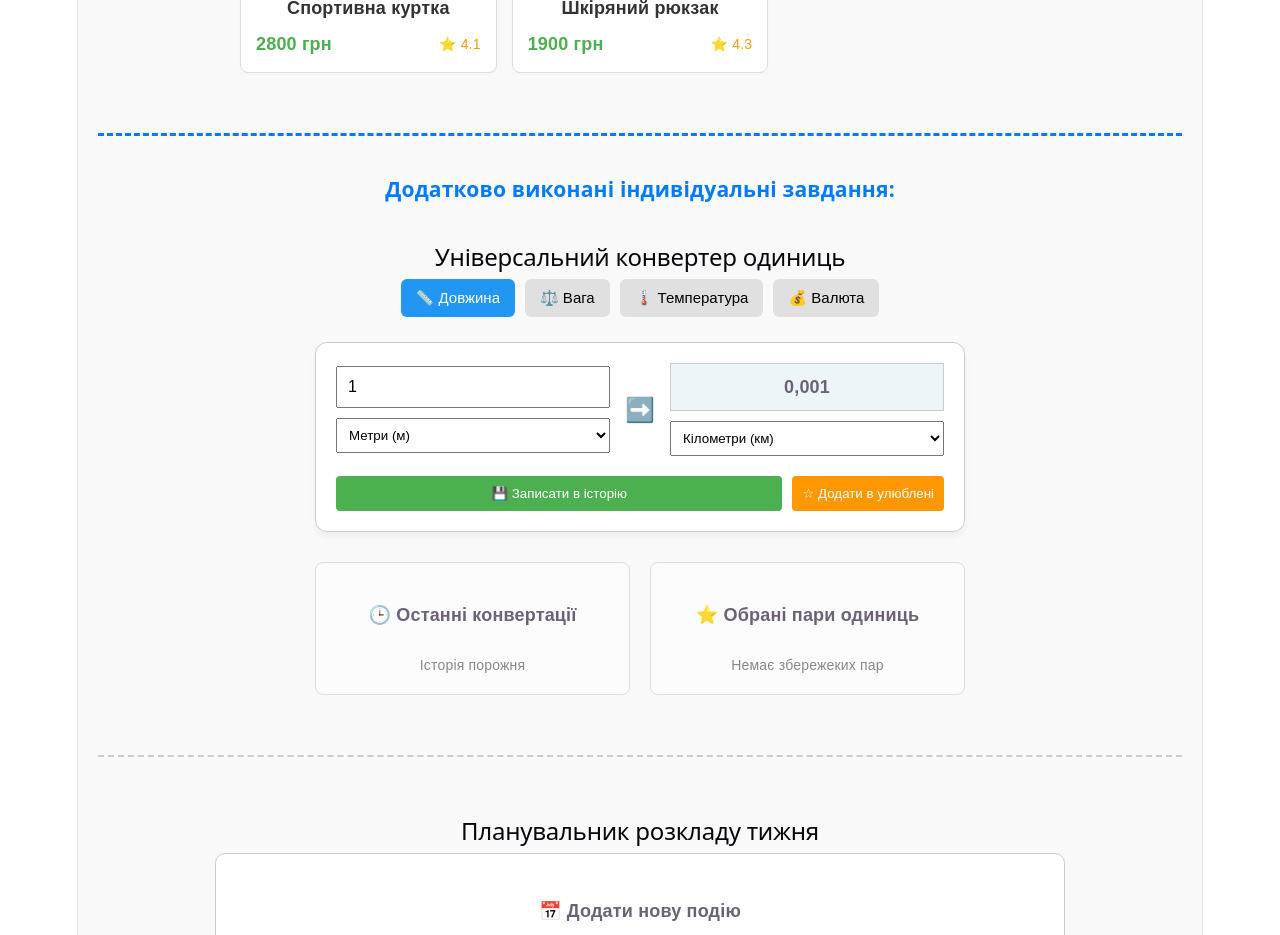
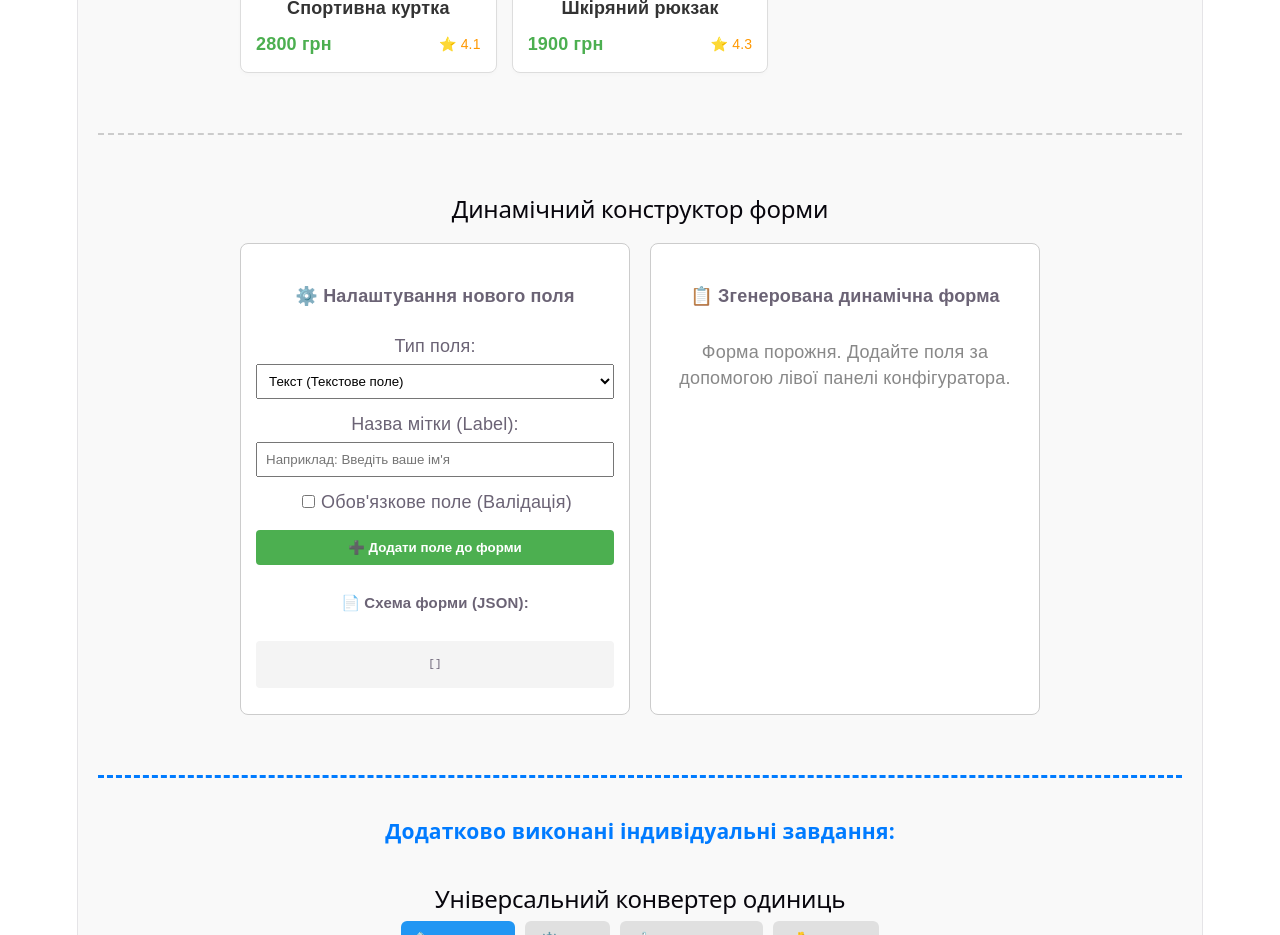
Before and after one commit to Madamada2026/laboratorna-5, a React (Vite) app: page / in a window 1280 px wide. Shown: the part 2280-3215 px from the top of the page. Built offline with nearby package versions, Linux system fonts and the light colour scheme.

Commit message:
feat: виконано завдання 5 (конструктор форм)

```diff
--- a/src/App.jsx
+++ b/src/App.jsx
@@ -2,7 +2,8 @@ import React from 'react';
 import CountdownTimer from './CountdownTimer';
 import MultiplicationTable from './MultiplicationTable';
 import Calculator from './Calculator';
-import ProductFilter from './ProductFilter'; // Наш новий обов'язковий четвертий файл
+import ProductFilter from './ProductFilter';
+import FormBuilder from './FormBuilder'; // Наш останній обов'язковий файл
 import UnitConverter from './UnitConverter';
 import WeeklyScheduler from './WeeklyScheduler';
 
@@ -17,6 +18,8 @@ function App() {
       <Calculator />
       <hr style={{ margin: '40px 0', border: '0', borderTop: '2px dashed #ccc' }} />
       <ProductFilter />
+      <hr style={{ margin: '40px 0', border: '0', borderTop: '2px dashed #ccc' }} />
+      <FormBuilder />
 
       {/* Додаткова / Індивідуальна частина вашого проєкту */}
       <hr style={{ margin: '40px 0', border: '0', borderTop: '2px dashed #007bff', borderWidth: '3px' }} />
--- /dev/null
+++ b/src/FormBuilder.jsx
@@ -0,0 +1,192 @@
+import React, { useState, useEffect } from 'react';
+
+function FormBuilder() {
+  // 1. Головні стани конструктора
+  const [fields, setFields] = useState([]); // Схема полів форми
+  const [formData, setFormData] = useState({}); // Значення заповнених полів
+  const [errors, setErrors] = useState({}); // Помилки валідації в реальному часі
+
+  // 2. Стани для створення нового поля
+  const [fieldType, setFieldType] = useState('text');
+  const [fieldLabel, setFieldLabel] = useState('');
+  const [isRequired, setIsRequired] = useState(false);
+
+  // Додавання нового поля до схеми
+  const handleAddField = (e) => {
+    e.preventDefault();
+    if (!fieldLabel.trim()) return;
+
+    const fieldId = `field_${Date.now()}`;
+    const newField = {
+      id: fieldId,
+      type: fieldType,
+      label: fieldLabel.trim(),
+      required: isRequired
+    };
+
+    setFields(prev => [...prev, newField]);
+    setFormData(prev => ({ ...prev, [fieldId]: '' }));
+    setFieldLabel('');
+    setIsRequired(false);
+  };
+
+  // Валідація конкретного поля в реальному часі
+  const validateField = (id, value, fieldConfig) => {
+    let errorMsg = '';
+    if (fieldConfig.required && !value.trim()) {
+      errorMsg = 'Це поле є обовʼязковим для заповнення';
+    } else if (value.trim()) {
+      if (fieldConfig.type === 'email' && !/\S+@\S+\.\S+/.test(value)) {
+        errorMsg = 'Некоректний формат Email адреси';
+      }
+      if (fieldConfig.type === 'number' && isNaN(Number(value))) {
+        errorMsg = 'Значення повинно бути числом';
+      }
+    }
+    setErrors(prev => ({ ...prev, [id]: errorMsg }));
+  };
+
+  // Обробник зміни значень у згенерованій формі
+  const handleInputChange = (id, value, fieldConfig) => {
+    setFormData(prev => ({ ...prev, [id]: value }));
+    validateField(id, value, fieldConfig);
+  };
+
+  // Видалення поля зі схеми конструктора
+  const handleDeleteField = (id) => {
+    setFields(prev => prev.filter(f => f.id !== id));
+    setFormData(prev => {
+      const updated = { ...prev };
+      delete updated[id];
+      return updated;
+    });
+    setErrors(prev => {
+      const updated = { ...prev };
+      delete updated[id];
+      return updated;
+    });
+  };
+
+  // Симуляція відправки даних
+  const handleSubmitForm = (e) => {
+    e.preventDefault();
+
+    // Фінальна перевірка всіх полів перед відправкою
+    const currentErrors = {};
+    fields.forEach(f => {
+      const val = formData[f.id] || '';
+      if (f.required && !val.trim()) {
+        currentErrors[f.id] = 'Це поле є обовʼязковим для заповнення';
+      }
+    });
+
+    if (Object.values(currentErrors).some(msg => msg !== '')) {
+      setErrors(currentErrors);
+      alert('Будь ласка, виправте помилки у формі перед відправкою!');
+      return;
+    }
+
+    alert(`🎉 Форму успішно відправлено!\nДані: ${JSON.stringify(formData, null, 2)}`);
+  };
+
+  return (
+    <div style={{ padding: '20px', maxWidth: '800px', margin: '20px auto', fontFamily: 'Arial, sans-serif' }}>
+      <h2 style={{ textAlign: 'center' }}>Динамічний конструктор форми</h2>
+
+      <div style={{ display: 'grid', gridTemplateColumns: 'repeat(auto-fit, minmax(300px, 1fr))', gap: '20px', marginTop: '20px' }}>
+
+        {/* ЛІВА ПАНЕЛЬ: Створення схеми */}
+        <div style={{ padding: '15px', border: '1px solid #ccc', borderRadius: '8px', backgroundColor: '#fff' }}>
+          <h4>⚙️ Налаштування нового поля</h4>
+          <form onSubmit={handleAddField}>
+            <div style={{ marginBottom: '12px' }}>
+              <label style={{ display: 'block', marginBottom: '5px' }}>Тип поля:</label>
+              <select value={fieldType} onChange={(e) => setFieldType(e.target.value)} style={{ width: '100%', padding: '8px' }}>
+                <option value="text">Текст (Текстове поле)</option>
+                <option value="number">Число (Цифрове поле)</option>
+                <option value="email">Email адреса</option>
+              </select>
+            </div>
+
+            <div style={{ marginBottom: '12px' }}>
+              <label style={{ display: 'block', marginBottom: '5px' }}>Назва мітки (Label):</label>
+              <input
+                type="text"
+                value={fieldLabel}
+                onChange={(e) => setFieldLabel(e.target.value)}
+                placeholder="Наприклад: Введіть ваше ім'я"
+                style={{ width: '100%', padding: '8px', boxSizing: 'border-box' }}
+              />
+            </div>
+
+            <div style={{ marginBottom: '15px' }}>
+              <label style={{ cursor: 'pointer' }}>
+                <input type="checkbox" checked={isRequired} onChange={(e) => setIsRequired(e.target.checked)} style={{ marginRight: '6px' }} />
+                Обов'язкове поле (Валідація)
+              </label>
+            </div>
+
+            <button type="submit" style={{ width: '100%', padding: '10px', backgroundColor: '#4caf50', color: 'white', border: 'none', borderRadius: '4px', cursor: 'pointer', fontWeight: 'bold' }}>
+              ➕ Додати поле до форми
+            </button>
+          </form>
+
+          {/* Візуалізація JSON схеми форми */}
+          <div style={{ marginTop: '20px' }}>
+            <h5>📄 Схема форми (JSON):</h5>
+            <pre style={{ backgroundColor: '#f4f4f4', padding: '10px', borderRadius: '4px', fontSize: '11px', overflowX: 'auto', maxHeight: '150px' }}>
+              {JSON.stringify(fields, null, 2)}
+            </pre>
+          </div>
+        </div>
+
+        {/* ПРАВА ПАНЕЛЬ: Генерація та рендеринг форми */}
+        <div style={{ padding: '15px', border: '1px solid #ccc', borderRadius: '8px', backgroundColor: '#fff' }}>
+          <h4>📋 Згенерована динамічна форма</h4>
+
+          {fields.length === 0 ? (
+            <p style={{ color: '#888', textAlign: 'center', marginTop: '30px' }}>Форма порожня. Додайте поля за допомогою лівої панелі конфігуратора.</p>
+          ) : (
+            <form onSubmit={handleSubmitForm}>
+              {fields.map(field => (
+                <div key={field.id} style={{ marginBottom: '15px', position: 'relative', borderBottom: '1px dashed #eee', paddingBottom: '10px' }}>
+                  <label style={{ display: 'block', fontWeight: 'bold', marginBottom: '5px' }}>
+                    {field.label} {field.required && <span style={{ color: 'red' }}>*</span>}
+                  </label>
+
+                  <div style={{ display: 'flex', gap: '10px' }}>
+                    <input
+                      type={field.type === 'number' ? 'text' : field.type}
+                      value={formData[field.id] || ''}
+                      onChange={(e) => handleInputChange(field.id, e.target.value, field)}
+                      style={{ flex: 1, padding: '8px', border: errors[field.id] ? '1px solid red' : '1px solid #ccc', borderRadius: '4px' }}
+                    />
+                    <button
+                      type="button"
+                      onClick={() => handleDeleteField(field.id)}
+                      style={{ padding: '0 8px', backgroundColor: '#f44336', color: 'white', border: 'none', borderRadius: '4px', cursor: 'pointer' }}
+                      title="Видалити поле"
+                    >
+                      ❌
+                    </button>
+                  </div>
+
+                  {errors[field.id] && (
+                    <span style={{ color: 'red', fontSize: '12px', marginTop: '3px', display: 'block' }}>{errors[field.id]}</span>
+                  )}
+                </div>
+              ))}
+
+              <button type="submit" style={{ width: '100%', padding: '10px', backgroundColor: '#2196f3', color: 'white', border: 'none', borderRadius: '4px', cursor: 'pointer', fontWeight: 'bold', marginTop: '10px' }}>
+                🚀 Відправити заповнені дані
+              </button>
+            </form>
+          )}
+        </div>
+
+      </div>
+    </div>
+  );
+}
+
+export default FormBuilder;
```
